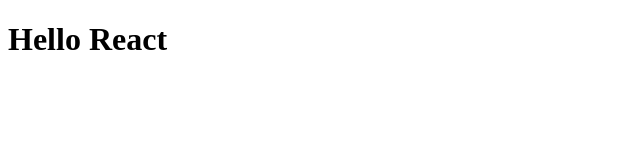
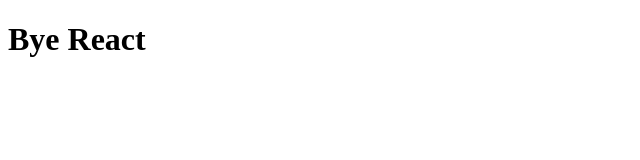
Before and after one commit to emericgautier/react-basics, a React (Create React App) app: page / in a window 1280 px wide. Shown: the top 160 px of the page, without its empty margins (0-640 px from the left). Built offline with nearby package versions, Linux system fonts and the light colour scheme.

Commit message:
display test

```diff
--- a/src/App.js
+++ b/src/App.js
@@ -1,5 +1,11 @@
+import React from "react";
+
 const App = () => {
-  return <h1>Hello React</h1>;
+  return (
+    <div>
+      <h1>Bye React</h1>
+    </div>
+  );
 };
 
 export default App;
```
